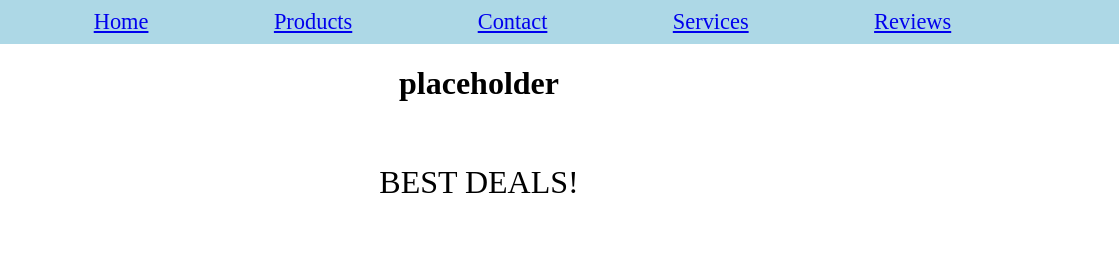
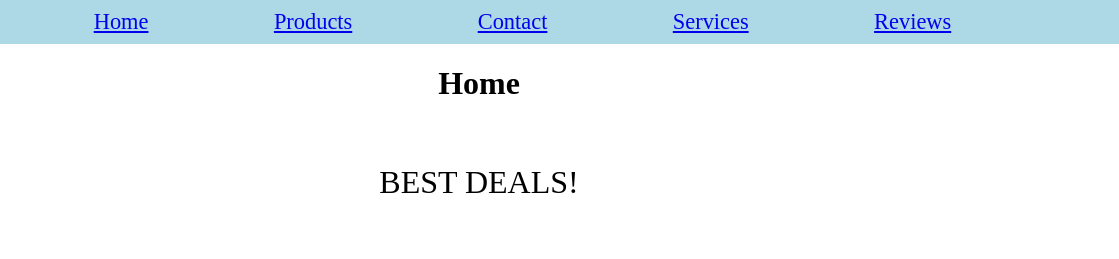
Before and after one commit to jayjayare/bookish-computing-machine, a plain HTML site: page index.html in a window 1280 px wide. Shown: the top 259 px of the page, 161-1280 px from the left. Drawn offline with Linux system fonts and the light colour scheme.

Commit message:
reverse last change

```diff
--- a/index.html
+++ b/index.html
@@ -20,7 +20,7 @@
 
 
 <div class="PageTitle">
-<h1>placeholder</h1>
+<h1>Home</h1>
 <h1 style ="padding:40; font-weight: lighter;">
     BEST DEALS!
 </h1>
```
